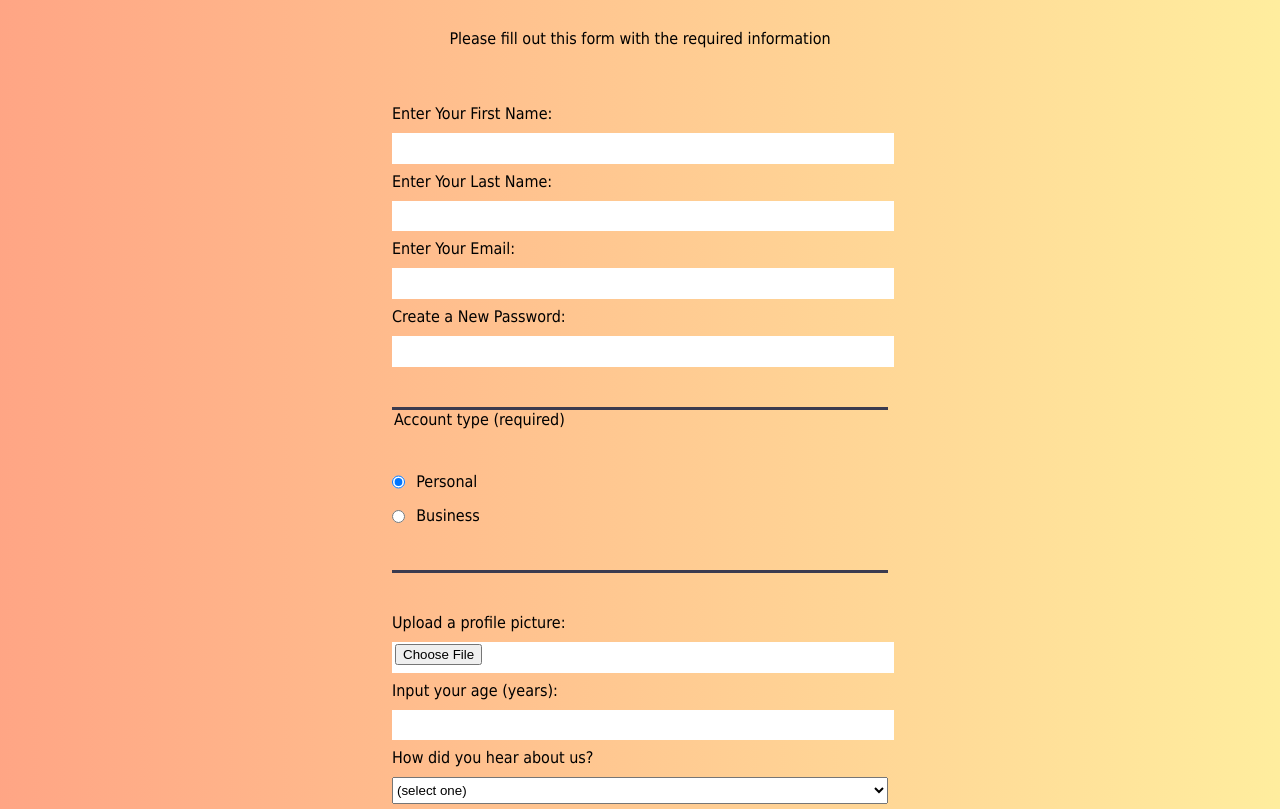
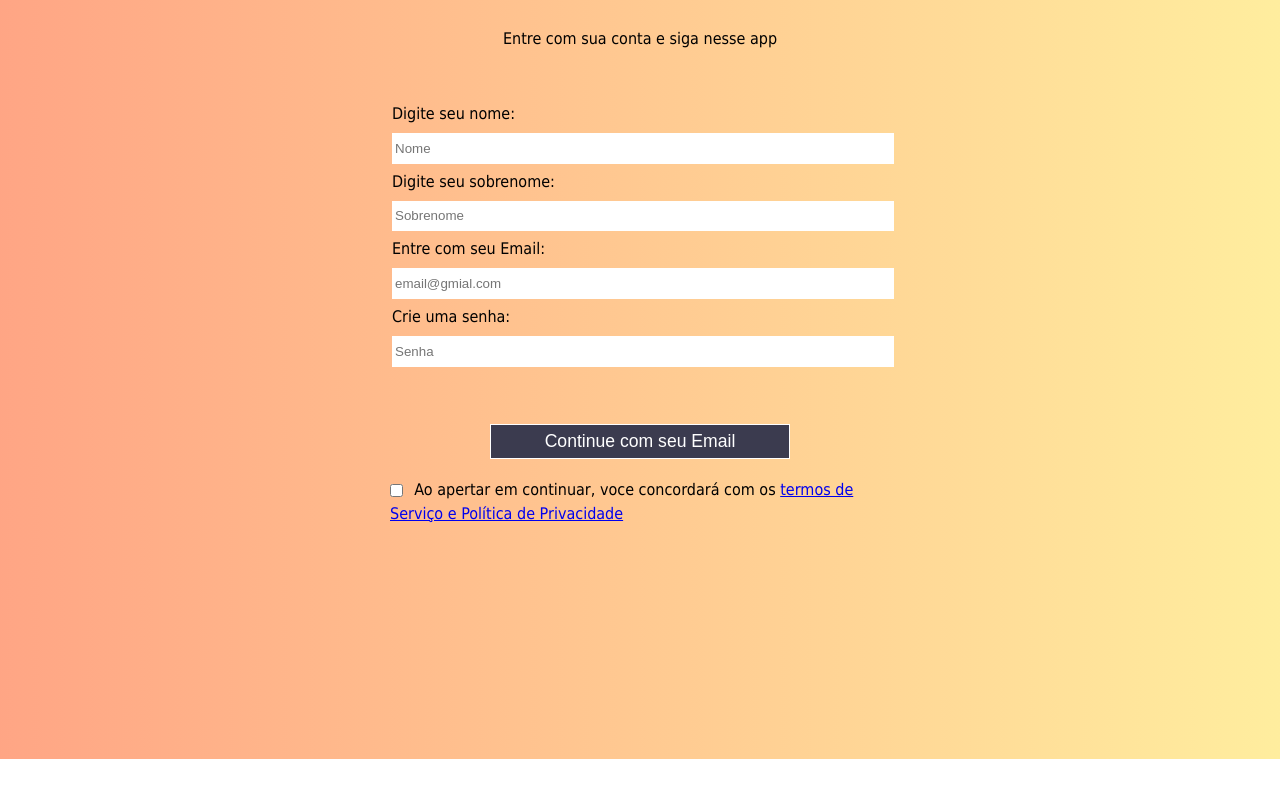
Before and after one commit to gabybenjamim/PI-conecte, a plain HTML site: page Seg.Parte/login.html in a window 1280 px wide. Shown: the part 73-882 px from the top of the page. After the commit the page ends 832 px from the top, so only its background shows below. Drawn offline with Linux system fonts and the light colour scheme.

Commit message:
PI conecte

```diff
--- a/Seg.Parte/login.html
+++ b/Seg.Parte/login.html
@@ -2,44 +2,29 @@
 <html lang="en">
   <head>
     <meta charset="UTF-8">
-    <title>Registration Form</title>
+    <title>Login Conta</title>
     <link rel="stylesheet" href="styles.css" />
   </head>
   <body>
     <h1>Criar Conta</h1>
-    <p>Please fill out this form with the required information</p>
+    <p>Entre com sua conta e siga nesse app</p>
     <form method="post" action='https://register-demo.freecodecamp.org'>
       <fieldset>
-        <label for="first-name">Enter Your First Name: <input id="first-name" name="first-name" type="text" required /></label>
-        <label for="last-name">Enter Your Last Name: <input id="last-name" name="last-name" type="text" required /></label>
-        <label for="email">Enter Your Email: <input id="email" name="email" type="email" required /></label>
-        <label for="new-password">Create a New Password: <input id="new-password" name="new-password" type="password" pattern="[a-z0-5]{8,}" required /></label>
+        <label for="first-name">Digite seu nome: <input id="primeiro-nome" name="primeiro-nome" type="text" required placeholder="Nome" /></label>
+        <label for="last-name">Digite seu sobrenome: <input id="last-name" name="last-name" type="text" required placeholder="Sobrenome" /></label>
+        <label for="email">Entre com seu Email: <input id="email" name="email" type="email" required placeholder="email@gmial.com"/></label>
+        <label for="new-password">Crie uma senha: <input id="new-password" name="new-password" type="password" pattern="[a-z0-5]{8,}" required placeholder="Senha" /></label>
       </fieldset>
-      <fieldset>
-        <legend>Account type (required)</legend>
-        <label for="personal-account"><input id="personal-account" type="radio" name="account-type" class="inline" checked /> Personal</label>
-        <label for="business-account"><input id="business-account" type="radio" name="account-type" class="inline" /> Business</label>
-      </fieldset>
-      <fieldset>
-        <label for="profile-picture">Upload a profile picture: <input id="profile-picture" type="file" name="file" /></label>
-        <label for="age">Input your age (years): <input id="age" type="number" name="age" min="13" max="120" /></label>
-        <label for="referrer">How did you hear about us?
-          <select id="referrer" name="referrer">
-            <option value="">(select one)</option>
-            <option value="1">freeCodeCamp News</option>
-            <option value="2">freeCodeCamp YouTube Channel</option>
-            <option value="3">freeCodeCamp Forum</option>
-            <option value="4">Other</option>
-          </select>
-        </label>
-        <label for="bio">Provide a bio:
-          <textarea id="bio" name="bio" rows="3" cols="30" placeholder="I like coding on the beach..."></textarea>
-        </label>
-      </fieldset>
+
+
+      <input type="submit" value="Continue com seu Email" />
+
       <label for="terms-and-conditions">
-        <input class="inline" id="terms-and-conditions" type="checkbox" required name="terms-and-conditions" /> I accept the <a href="https://www.freecodecamp.org/news/terms-of-service/">terms and conditions</a>
+        <input class="inline" id="terms-and-conditions" type="checkbox" required name="terms-and-conditions" /> Ao apertar em
+        continuar, voce concordará com os <a href="https://www.freecodecamp.org/news/terms-of-service/">termos de Serviço e Política de Privacidade</a>
       </label>
-      <input type="submit" value="Submit" />
+
+
     </form>
   </body>
 </html>
```
